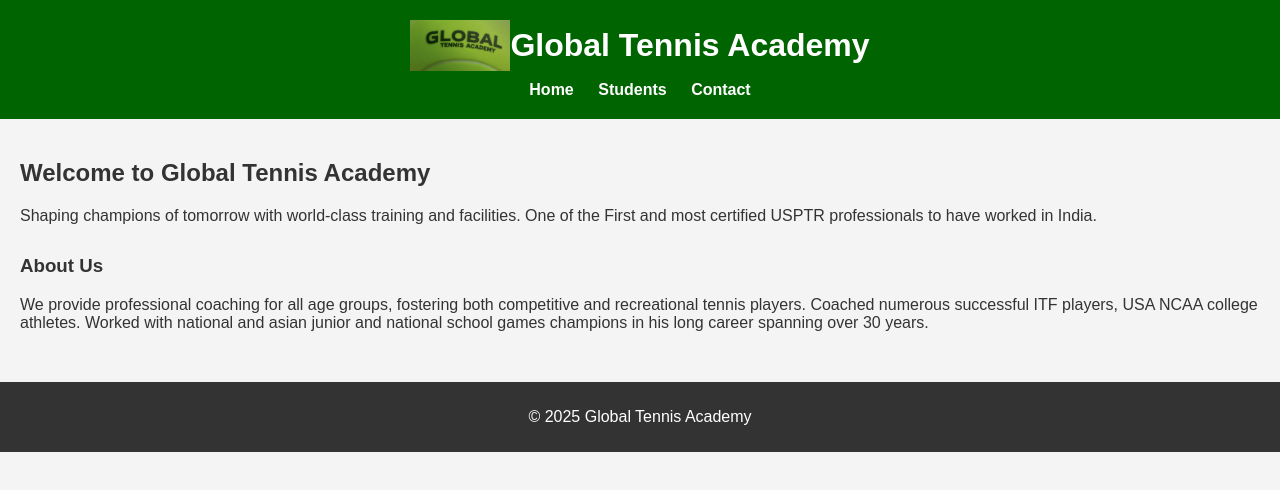
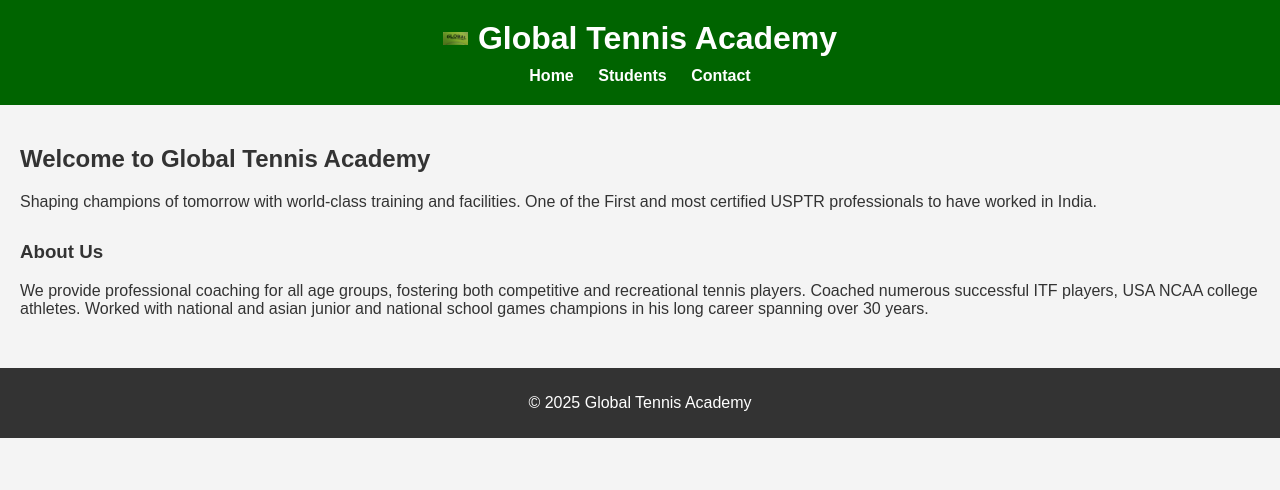
Before and after one commit to nakicool007/GTA, a plain HTML site: page index.html in a window 1280 px wide. Drawn offline with Linux system fonts and the light colour scheme.

Commit message:
Update styles.css

```diff
--- a/styles.css
+++ b/styles.css
@@ -1,6 +1,8 @@
 img.responsive-icon {
-     width: clamp(30px, 10vw, 100px);
-    height: auto;   /* Optional min size */
+     width: clamp(15px, 5vw, 25px); /* Very small, scales slightly with viewport */
+    height: auto;                   /* Maintain aspect ratio */
+    float: left;                    /* Align to the left */
+    margin-right: 10px;
 }
 body {
     font-family: Arial, sans-serif;
```
